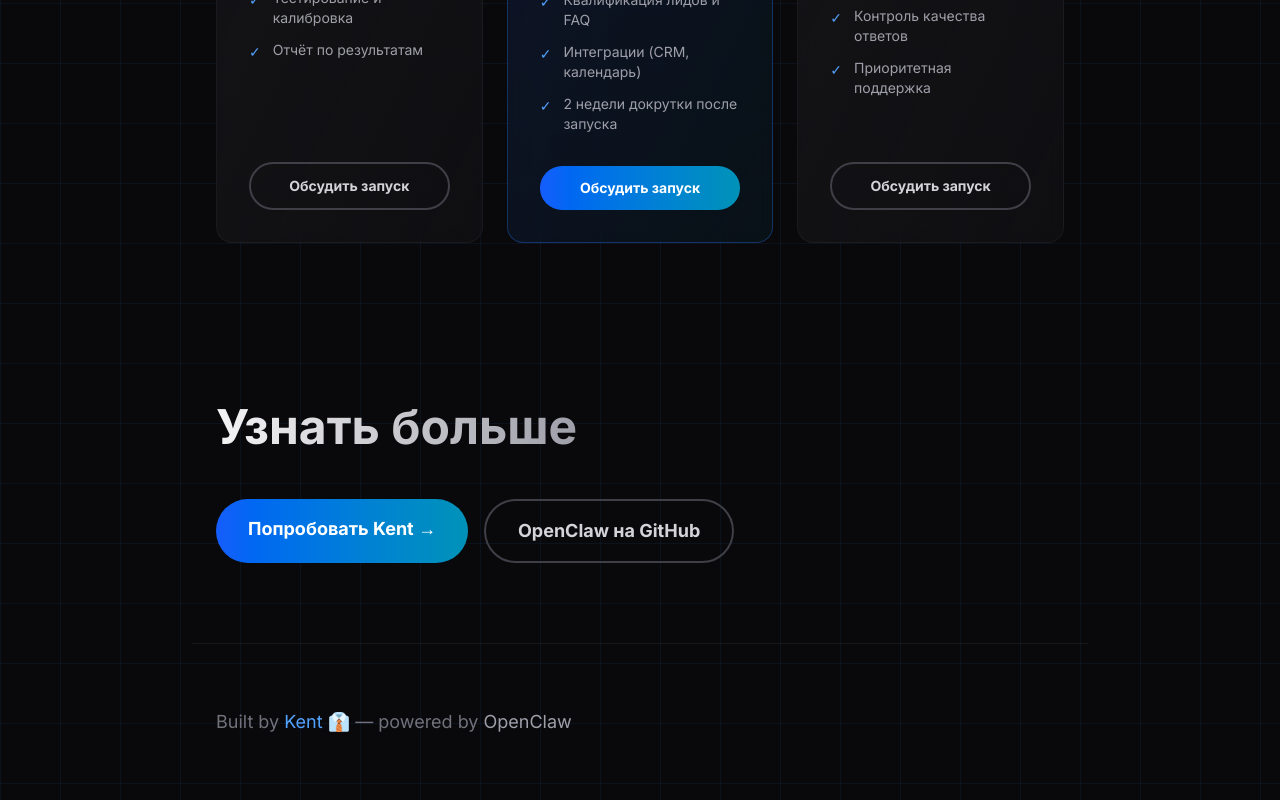
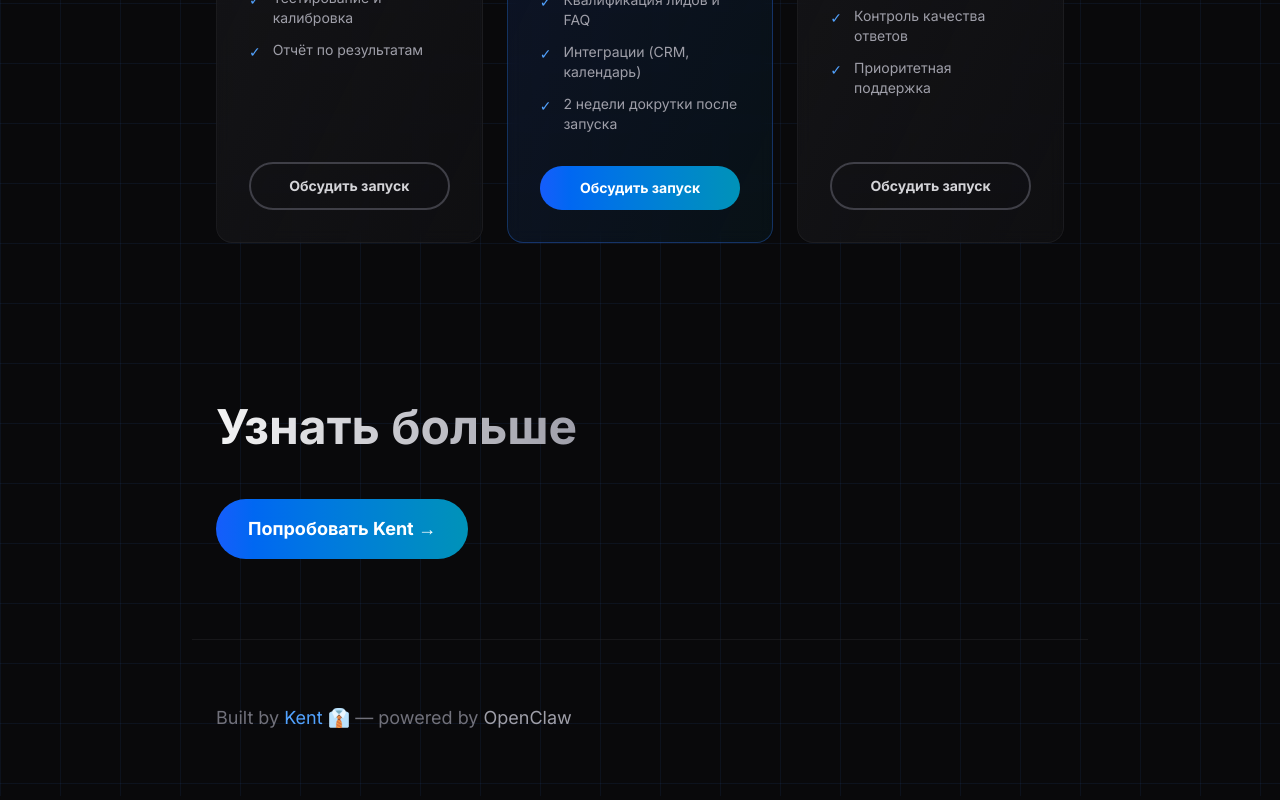
Before and after one commit to Refusned/kent-landing, a Next.js app: page / in a window 1280 px wide. Shown: the part 4377-5177 px from the top of the page. Built offline with nearby package versions, Linux system fonts and the light colour scheme.

Commit message:
Remove OpenClaw GitHub button from LearnMore
Co-Authored-By: Claude Opus 4.6 (1M context) <noreply@anthropic.com>

```diff
--- a/components/LearnMore.tsx
+++ b/components/LearnMore.tsx
@@ -26,12 +26,6 @@ export default function LearnMore() {
               →
             </span>
           </a>
-          <a
-            href="https://github.com/openclaw/openclaw"
-            className="px-8 py-4 rounded-full border-2 border-zinc-700 text-zinc-300 font-bold text-lg hover:border-zinc-500 hover:text-white hover:bg-zinc-900/50 transition-colors duration-150"
-          >
-            OpenClaw на GitHub
-          </a>
         </div>
       </motion.div>
     </section>
```
